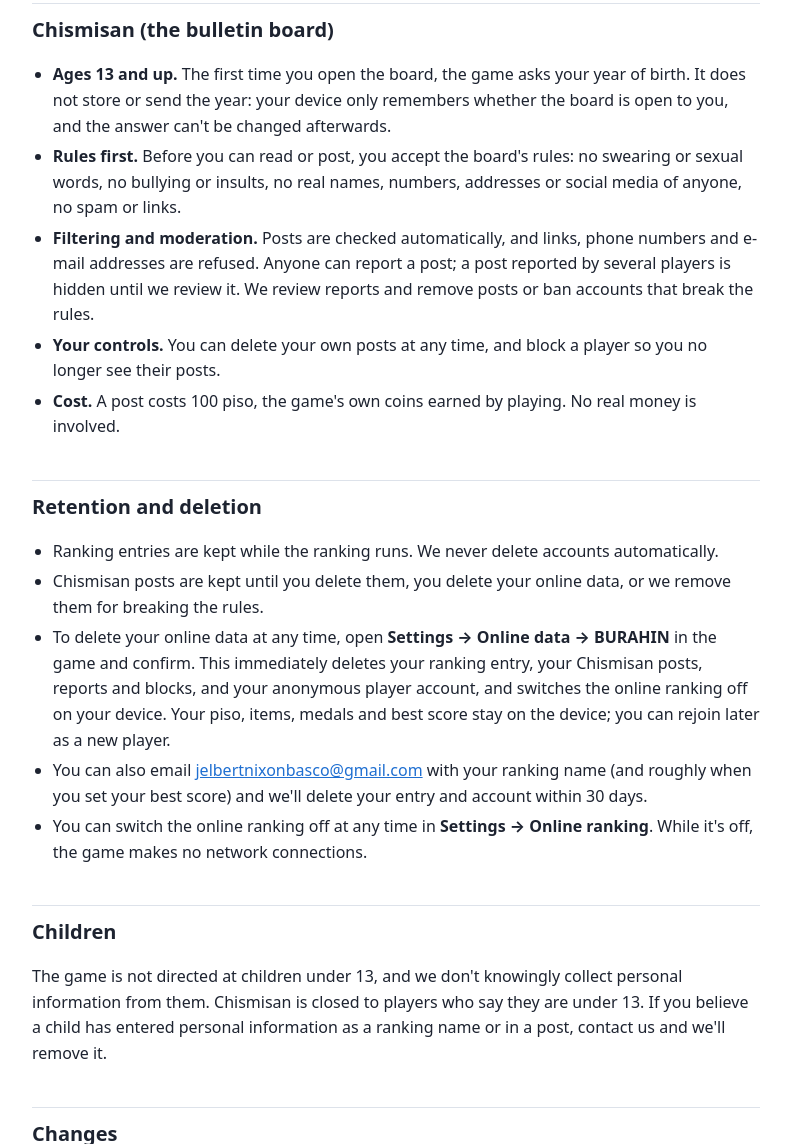
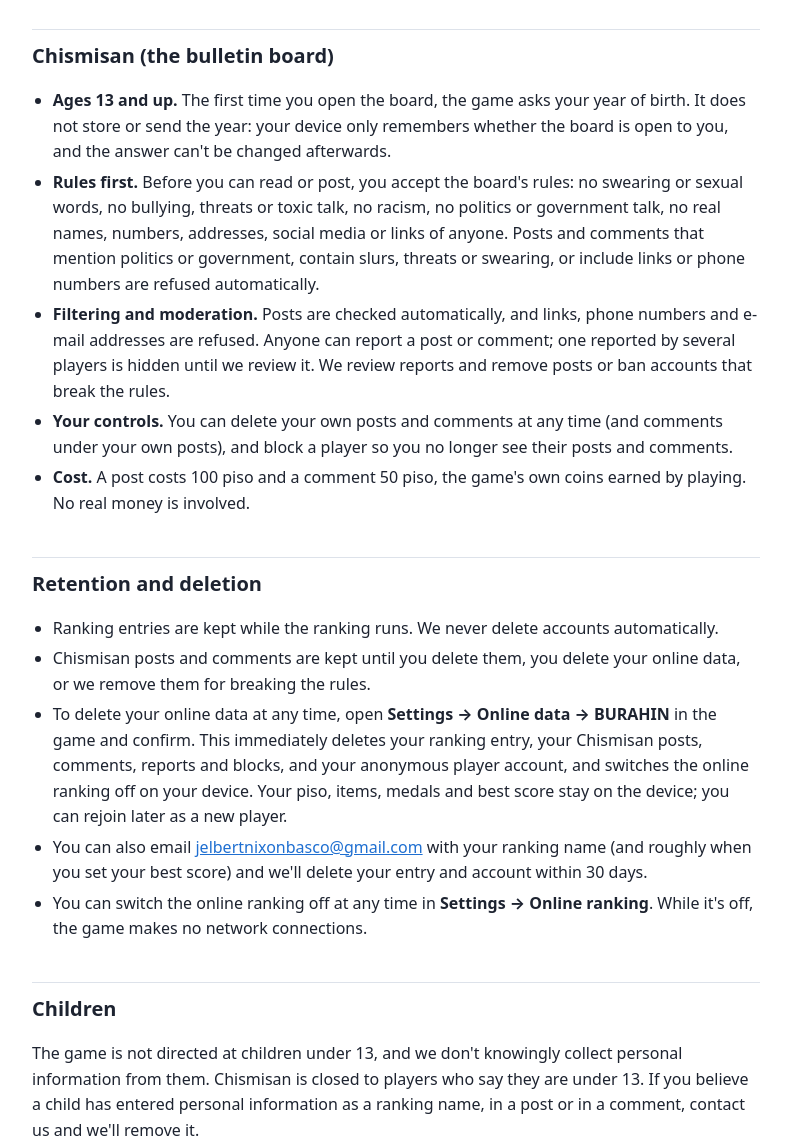
Before and after one commit to Jelbert/Jelbert.github.io, a plain HTML site: page salo-ulan-privacy/index.html in a window 1280 px wide. Shown: the part 1656-2800 px from the top of the page, without its empty margins (244-1035 px from the left). Drawn offline with Linux system fonts and the light colour scheme.

Commit message:
Salo Ulan privacy: comments

```diff
--- a/salo-ulan-privacy/index.html
+++ b/salo-ulan-privacy/index.html
@@ -58,7 +58,7 @@
   <li>No ads and no in-app purchases. Piso and items are earned only by playing.</li>
   <li>To run the online ranking, the game creates an <strong>anonymous player account</strong> and stores your <strong>ranking name</strong>, <strong>best score</strong>, <strong>round reached</strong> and <strong>date</strong>.</li>
   <li>Your ranking name, best score, round and date are <strong>shown publicly</strong> on the in-game ranking.</li>
-  <li>On <strong>Chismisan</strong>, the in-game bulletin board (ages 13 and up), you can post short messages. Your posts are <strong>shown publicly</strong> to other players, with your ranking name.</li>
+  <li>On <strong>Chismisan</strong>, the in-game bulletin board (ages 13 and up), you can post short messages and comment on other players' posts. Your posts and comments are <strong>shown publicly</strong> to other players, with your ranking name.</li>
   <li>You can turn the online ranking off, or delete your online data, at any time in <strong>Settings</strong>.</li>
   <li>Everything else (piso, items, medals, settings) stays on your device.</li>
 </ul>
@@ -77,7 +77,7 @@
     <tr><td>Anonymous player ID (a random identifier, not linked to your identity)</td><td>To keep your best score attached to your player between sessions</td><td>Only us</td></tr>
     <tr><td>Ranking name (1-12 letters/digits you choose; optional, defaults to a name like BATA-1A2B)</td><td>To show your entry on the ranking</td><td>Everyone, on the ranking</td></tr>
     <tr><td>Best score, round reached, date achieved</td><td>The ranking</td><td>Everyone, on the ranking</td></tr>
-    <tr><td>Chismisan posts (the text you write, up to 140 characters, and when)</td><td>The bulletin board</td><td>Players who use the board, with your ranking name</td></tr>
+    <tr><td>Chismisan posts and comments (the text you write, up to 140 characters, and when)</td><td>The bulletin board</td><td>Players who use the board, with your ranking name</td></tr>
     <tr><td>Reports and blocks you make (which post, the reason you picked)</td><td>Moderation, and hiding blocked players' posts from you</td><td>Only us</td></tr>
     <tr><td>Whether you accepted the board's rules, and any ban</td><td>Running the board fairly</td><td>Only us</td></tr>
   </tbody>
@@ -89,23 +89,23 @@
 <h2>Chismisan (the bulletin board)</h2>
 <ul>
   <li><strong>Ages 13 and up.</strong> The first time you open the board, the game asks your year of birth. It does not store or send the year: your device only remembers whether the board is open to you, and the answer can't be changed afterwards.</li>
-  <li><strong>Rules first.</strong> Before you can read or post, you accept the board's rules: no swearing or sexual words, no bullying or insults, no real names, numbers, addresses or social media of anyone, no spam or links.</li>
-  <li><strong>Filtering and moderation.</strong> Posts are checked automatically, and links, phone numbers and e-mail addresses are refused. Anyone can report a post; a post reported by several players is hidden until we review it. We review reports and remove posts or ban accounts that break the rules.</li>
-  <li><strong>Your controls.</strong> You can delete your own posts at any time, and block a player so you no longer see their posts.</li>
-  <li><strong>Cost.</strong> A post costs 100 piso, the game's own coins earned by playing. No real money is involved.</li>
+  <li><strong>Rules first.</strong> Before you can read or post, you accept the board's rules: no swearing or sexual words, no bullying, threats or toxic talk, no racism, no politics or government talk, no real names, numbers, addresses, social media or links of anyone. Posts and comments that mention politics or government, contain slurs, threats or swearing, or include links or phone numbers are refused automatically.</li>
+  <li><strong>Filtering and moderation.</strong> Posts are checked automatically, and links, phone numbers and e-mail addresses are refused. Anyone can report a post or comment; one reported by several players is hidden until we review it. We review reports and remove posts or ban accounts that break the rules.</li>
+  <li><strong>Your controls.</strong> You can delete your own posts and comments at any time (and comments under your own posts), and block a player so you no longer see their posts and comments.</li>
+  <li><strong>Cost.</strong> A post costs 100 piso and a comment 50 piso, the game's own coins earned by playing. No real money is involved.</li>
 </ul>
 
 <h2>Retention and deletion</h2>
 <ul>
   <li>Ranking entries are kept while the ranking runs. We never delete accounts automatically.</li>
-  <li>Chismisan posts are kept until you delete them, you delete your online data, or we remove them for breaking the rules.</li>
-  <li>To delete your online data at any time, open <strong>Settings → Online data → BURAHIN</strong> in the game and confirm. This immediately deletes your ranking entry, your Chismisan posts, reports and blocks, and your anonymous player account, and switches the online ranking off on your device. Your piso, items, medals and best score stay on the device; you can rejoin later as a new player.</li>
+  <li>Chismisan posts and comments are kept until you delete them, you delete your online data, or we remove them for breaking the rules.</li>
+  <li>To delete your online data at any time, open <strong>Settings → Online data → BURAHIN</strong> in the game and confirm. This immediately deletes your ranking entry, your Chismisan posts, comments, reports and blocks, and your anonymous player account, and switches the online ranking off on your device. Your piso, items, medals and best score stay on the device; you can rejoin later as a new player.</li>
   <li>You can also email <a href="mailto:jelbertnixonbasco@gmail.com">jelbertnixonbasco@gmail.com</a> with your ranking name (and roughly when you set your best score) and we'll delete your entry and account within 30 days.</li>
   <li>You can switch the online ranking off at any time in <strong>Settings → Online ranking</strong>. While it's off, the game makes no network connections.</li>
 </ul>
 
 <h2>Children</h2>
-<p>The game is not directed at children under 13, and we don't knowingly collect personal information from them. Chismisan is closed to players who say they are under 13. If you believe a child has entered personal information as a ranking name or in a post, contact us and we'll remove it.</p>
+<p>The game is not directed at children under 13, and we don't knowingly collect personal information from them. Chismisan is closed to players who say they are under 13. If you believe a child has entered personal information as a ranking name, in a post or in a comment, contact us and we'll remove it.</p>
 
 <h2>Changes</h2>
 <p>If this policy changes, we'll update the date above and the policy at this address.</p>
```
